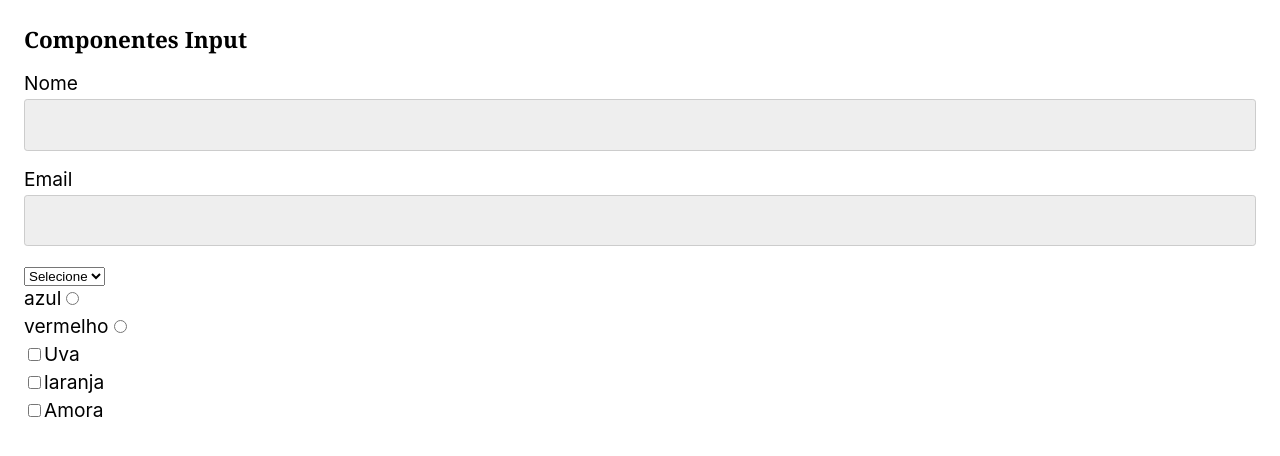
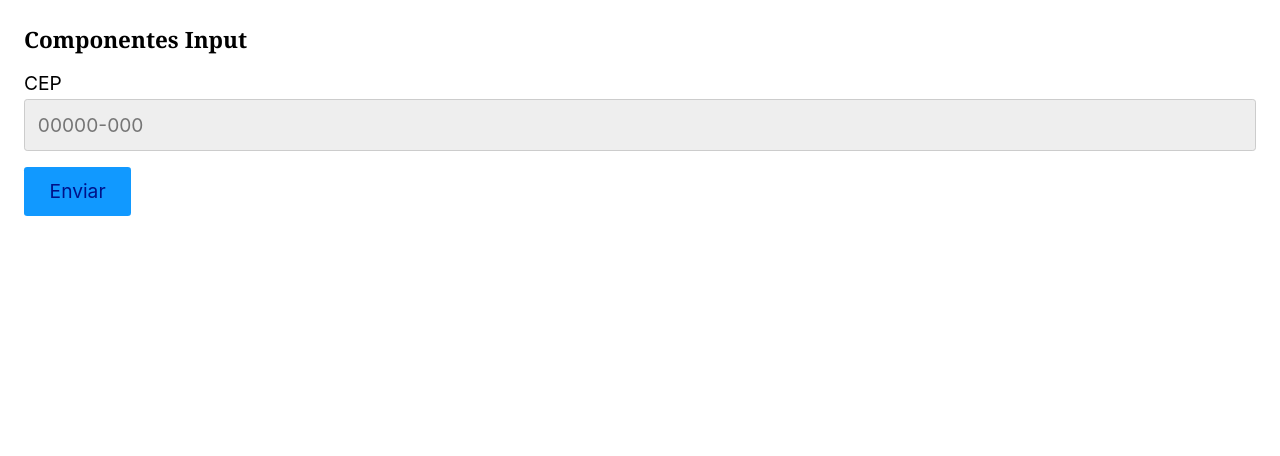
Before and after one commit to Sara01romao/estudo-reactjs, a React (Create React App) app: page / in a window 1280 px wide. Shown: the top 456 px of the page. Built offline with nearby package versions, Linux system fonts and the light colour scheme.

Commit message:
validação com regex input CEP

```diff
--- a/src/App.jsx
+++ b/src/App.jsx
@@ -3,40 +3,69 @@
 import './App.css';
 import Input from './Form/input';
 import {useState} from 'react';
-import Select from './Form/select';
-import Radio from './Form/radio';
-import Checkbox from './Form/checkbox';
+
 
 
 
 
 function App() {
  //Input
-  const [nome, setNome] = useState('');
-  const [email, setEmail] = useState('');
+  const [cep, setCep] = useState('');
+  const [error, setError] = useState(null)
 
-  //Select
-  const [cor, setCor ] = useState('')
+  function validateCep(value){
+    if(value.length === 0){
+      setError('Preencha um valor');
+      return false;
+    } else if (!/^\d{5}-?\d{3}$/.test(value)){
+      setError('Preencha um CEP válido');
+      return false
+    }else{
+      setError(null)
+      return true
+    }
+  }
 
-  //Radio
-  const [sexo, setSexo] = useState('');
+  //vericar digitos com regex numeros do cep. Quando tiro o foco
+  function handlerBlur({target}){
+    validateCep(target.value)
 
-  //Checkbox
-  const [fruta, setFruta] = useState([])
+  }
+
+  //valida quando caso tenha um erro com qualquer mudança que tiver
+  function handleChange({target}){
+    if(error) validateCep(target.value);
+    setCep(target.value)
+  }
+
+  //valida quando usa btn enviar
+  function handleSubmit(event){
+    event.preventDefault();
+    if(validateCep(cep)){
+      console.log('Enviou');
+    }else{
+      console.log('Não enviar')
+    }
+  }
+
 
   return (
 
       <div>
         <h3>Componentes Input</h3>
-        <form action="">
-          <Input id="nome" label='Nome' value={nome} setValue={setNome} required/>
-          <Input id="email" label='Email' value={email} setValue={setEmail}/>
+        <form onSubmit={handleSubmit}>
+          <Input
+           type="text"
+           id="cep"
+           label='CEP'
+           value={cep}
+           onBlur={handlerBlur}
+           onChange={handleChange}
+           placeholder="00000-000"
+          />
+          {error && <p>{error}</p>}
 
-          <Select options={['Azul', 'Rosa']} value={cor} setValue={setCor}/>
-
-
-          <Radio options={['azul', 'vermelho']} value={sexo} setValue={setSexo}/>
-          <Checkbox options={['Uva', 'laranja', "Amora"]} value={fruta} setValue={setFruta}/>
+          <button>Enviar</button>
         </form>
       </div>
   );
--- a/src/Form/input.js
+++ b/src/Form/input.js
@@ -1,11 +1,18 @@
 
 //...props repassa todos as propriedades restante, o ideal que seja igual entre os inputs
 
-const Input = ({id, label, value, setValue, ...props}) =>{
+const Input = ({id, label, value, onChange, ...props}) =>{
     return(
         <>
             <label htmlFor={id}>{label}</label>
-            <input type="text" id={id} name={id} value={value} onChange={({target}) => setValue(target.value)} {...props}/>
+            <input
+                type="text"
+                id={id}
+                name={id}
+                value={value}
+                onChange={onChange}
+                {...props}
+            />
 
         </>
     )
```
